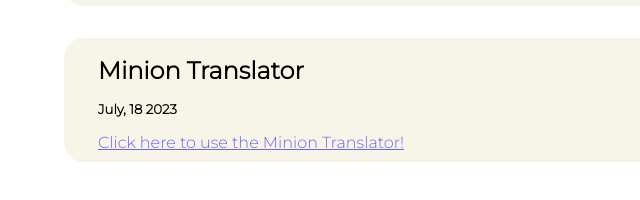
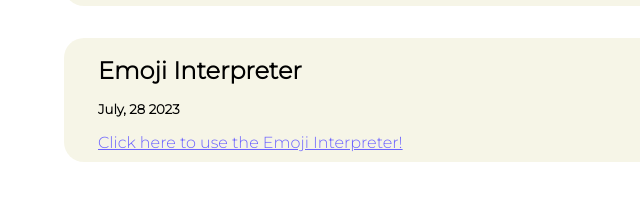
Before and after one commit to kiara-mathias/portfolio, a plain HTML site: page myprojects.html in a window 1280 px wide. Shown: the part 646-846 px from the top of the page, 0-640 px from the left. Drawn offline with Linux system fonts and the light colour scheme.

Commit message:
added a new project called emoji interpreter

```diff
--- a/myprojects.html
+++ b/myprojects.html
@@ -32,9 +32,9 @@
         </section>
 
         <section class="off-white1">
-            <header> <h1>Minion Translator</h1>
-             <h5>July, 18 2023</h5>
-             <a href="" class="link1">Click here to use the Minion Translator!</a>
+            <header> <h1>Emoji Interpreter</h1>
+             <h5>July, 28 2023</h5>
+             <a href="https://r7mcl9.csb.app/" class="link1">Click here to use the Emoji Interpreter!</a>
 
         </header>
     </section>
```
